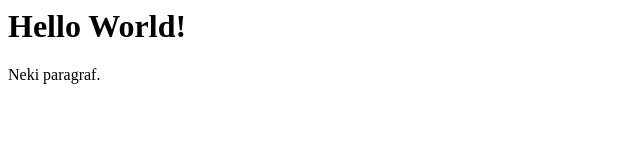
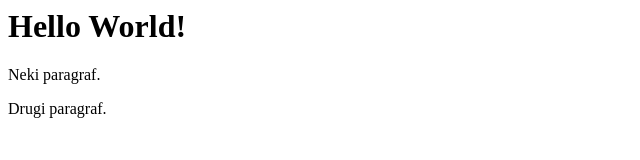
Before and after one commit to mladen314/Moj_prvi_projekat, a plain HTML site: page index.html in a window 1280 px wide. Shown: the whole page, without its empty margins (0-640 px from the left). Drawn offline with Linux system fonts and the light colour scheme.

Commit message:
dodat još jedan paragraf

```diff
--- a/index.html
+++ b/index.html
@@ -7,6 +7,9 @@
     <p>
       Neki paragraf.
     </p>
+    <p>
+      Drugi paragraf.
+    </p>
   </body>
 
 </html>
```
